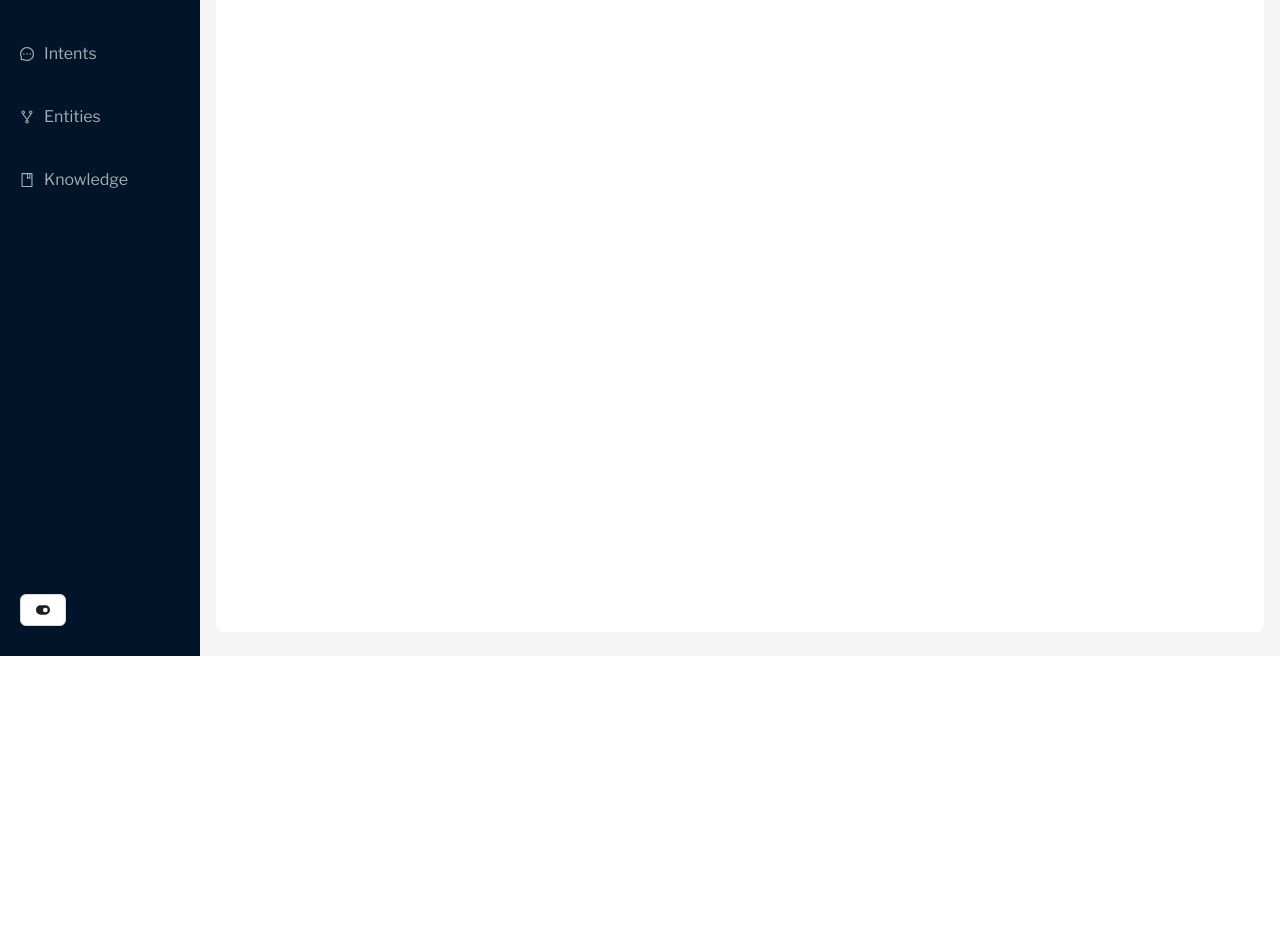
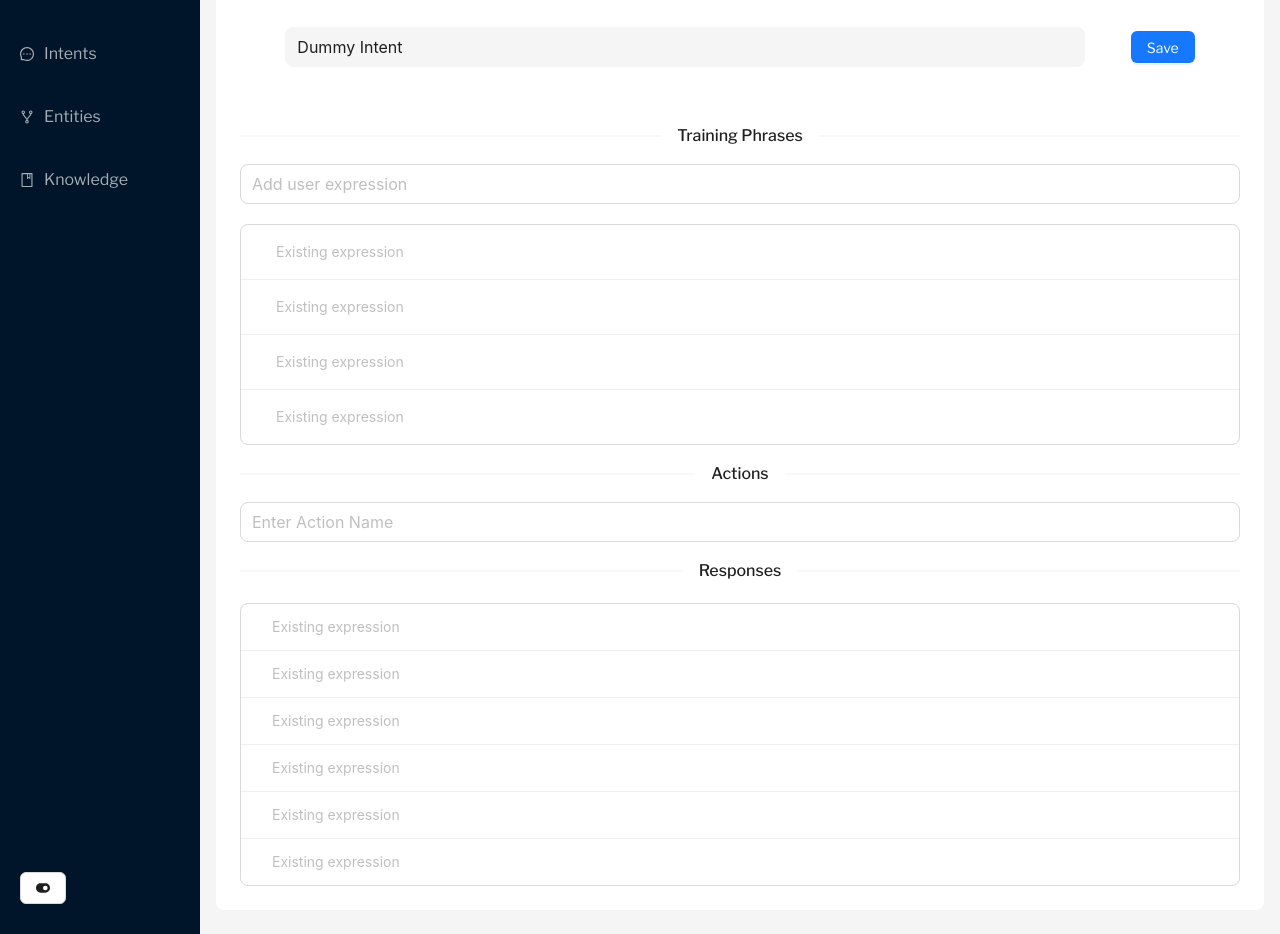
Before and after one commit to BryleCunanan/ai360-studio, a React (Vite) app: page /intentdummy in a window 1280 px wide. Shown: the part 140-1074 px from the top of the page. Before the commit the page ends 800 px from the top, so only its background shows below. Built offline with nearby package versions, Linux system fonts and the light colour scheme.

Commit message:
Added dummy content

```diff
--- a/src/App.jsx
+++ b/src/App.jsx
@@ -9,6 +9,8 @@ import Home from "./pages/Home";
 import Intent from "./pages/Intent";
 import Entities from "./pages/Entities";
 import Knowledge from "./pages/Knowledge";
+import IntentDummy from "./pages/IntentDummy";
+import EntityDummy from "./pages/EntityDummy";
 
 const { Header, Sider, Content } = Layout;
 function App() {
@@ -61,6 +63,8 @@ function App() {
               <Route path="/intents" element={<Intent />}></Route>
               <Route path="/entities" element={<Entities />}></Route>
               <Route path="/knowledge" element={<Knowledge />}></Route>
+              <Route path="/intentdummy" element={<IntentDummy />}></Route>
+              <Route path="/entitydummy" element={<EntityDummy />}></Route>
             </Routes>
           </Content>
         </Layout>
--- /dev/null
+++ b/src/components/ResponseList.jsx
@@ -0,0 +1,49 @@
+import { List, Input } from "antd";
+
+const ResponseList = () => {
+  const items = [
+    <Input
+      variant="borderless"
+      placeholder="Existing expression"
+      size="small"
+    />,
+    <Input
+      variant="borderless"
+      placeholder="Existing expression"
+      size="small"
+    />,
+    <Input
+      variant="borderless"
+      placeholder="Existing expression"
+      size="small"
+    />,
+    <Input
+      variant="borderless"
+      placeholder="Existing expression"
+      size="small"
+    />,
+    <Input
+      variant="borderless"
+      placeholder="Existing expression"
+      size="small"
+    />,
+    <Input
+      variant="borderless"
+      placeholder="Existing expression"
+      size="small"
+    />,
+  ];
+
+  return (
+    <div>
+      <List
+        dataSource={items}
+        bordered
+        style={{ marginTop: 20 }}
+        renderItem={(item, index) => <List.Item>{item}</List.Item>}
+      />
+    </div>
+  );
+};
+
+export default ResponseList;
--- /dev/null
+++ b/src/components/TrainingList.jsx
@@ -0,0 +1,25 @@
+import { Input, List } from "antd";
+
+const TrainingList = () => {
+  const items = [
+    <Input variant="borderless" placeholder="Existing expression" />,
+    <Input variant="borderless" placeholder="Existing expression" />,
+    <Input variant="borderless" placeholder="Existing expression" />,
+    <Input variant="borderless" placeholder="Existing expression" />,
+  ];
+
+  return (
+    <div>
+      <Input placeholder="Add user expression" size="large" />
+
+      <List
+        dataSource={items}
+        bordered
+        style={{ marginTop: 20 }}
+        renderItem={(item, index) => <List.Item>{item}</List.Item>}
+      />
+    </div>
+  );
+};
+
+export default TrainingList;
--- a/src/pages/Entities.jsx
+++ b/src/pages/Entities.jsx
@@ -1,10 +1,19 @@
 import { Flex, Divider, List, Input, Button } from "antd";
+import { Link } from "react-router-dom";
 
 const data = [
-  "Reference Value",
-  "Reference Value",
-  "Reference Value",
-  "Reference Value",
+  <Link to="/entitydummy" style={{ width: 800 }}>
+    Reference value
+  </Link>,
+  <Link to="/entitydummy" style={{ width: 800 }}>
+    Reference value
+  </Link>,
+  <Link to="/entitydummy" style={{ width: 800 }}>
+    Reference value
+  </Link>,
+  <Link to="/entitydummy" style={{ width: 800 }}>
+    Reference value
+  </Link>,
 ];
 
 const boxStyle = {
@@ -30,6 +39,7 @@ const Entities = () => {
       <Divider />
       <div>
         <List
+          style={{ textAlign: "left" }}
           size="small"
           bordered
           dataSource={data}
--- /dev/null
+++ b/src/pages/EntityDummy.jsx
@@ -0,0 +1,7 @@
+import React from "react";
+
+const EntityDummy = () => {
+  return <div>EntityDummy</div>;
+};
+
+export default EntityDummy;
--- a/src/pages/Intent.jsx
+++ b/src/pages/Intent.jsx
@@ -1,81 +1,50 @@
-import { Divider, Flex, Button, Input } from "antd";
-import React from "react";
+import { Divider, Input, List } from "antd";
+import { DeleteFilled } from "@ant-design/icons";
 
-const boxStyle = {
-  width: "100%",
-  height: 120,
-  marginTop: 15,
-};
+const { Search } = Input;
 
-const Intents = () => {
+const onSearch = (value, _e, info) => console.log(info?.source, value);
+
+const data = [
+  { title: "Dummy Intent" },
+  {
+    title: "other intents",
+  },
+];
+
+const Intent = () => {
   return (
     <>
       <div>
-        <Flex style={boxStyle} justify="space-evenly" align="center">
-          <Input
-            style={{ width: 800 }}
-            size="large"
-            placeholder="Intent Name"
-            variant="filled"
-          />
-          <Button type="primary">Save</Button>
-        </Flex>
+        <Search
+          placeholder="Search Intents"
+          allowClear
+          onSearch={onSearch}
+          style={{ width: 800 }}
+        />
       </div>
-      <Divider>Training Phrases</Divider>
+      <Divider orientation="left">Intents</Divider>
       <div>
-        <Input placeholder="Add user expression" />
-
-        <ul style={{ marginTop: 15 }}>
-          <li>
-            <Input placeholder="Existing expression" />
-          </li>
-          <li>
-            <Input placeholder="Existing expression" />
-          </li>
-          <li>
-            <Input placeholder="Existing expression" />
-          </li>
-          <li>
-            <Input placeholder="Existing expression" />
-          </li>
-        </ul>
-      </div>
-      <Divider>Actions</Divider>
-      <div>
-        <Input placeholder="Enter Action Name" />
-      </div>
-
-      <Divider>Responses</Divider>
-      <div>
-        <ul style={{ marginTop: 15 }}>
-          <li>
-            <Input placeholder="Existing expression" />
-          </li>
-          <li>
-            <Input placeholder="Existing expression" />
-          </li>
-          <li>
-            <Input placeholder="Existing expression" />
-          </li>
-          <li>
-            <Input placeholder="Existing expression" />
-          </li>
-          <li>
-            <Input placeholder="Existing expression" />
-          </li>
-          <li>
-            <Input placeholder="Existing expression" />
-          </li>
-          <li>
-            <Input placeholder="Existing expression" />
-          </li>
-          <li>
-            <Input placeholder="Existing expression" />
-          </li>
-        </ul>
+        <List
+          style={{ textAlign: "left" }}
+          itemLayout="horizontal"
+          dataSource={data}
+          renderItem={(item, index) => (
+            <List.Item
+              actions={[
+                <a key="list-intent-followup">Add Follow-up Intent</a>,
+                <a key="list-intent-delete">
+                  <DeleteFilled />
+                </a>,
+              ]}
+            >
+              <List.Item.Meta title={<a href="/intentdummy">{item.title}</a>} />
+            </List.Item>
+          )}
+        />
       </div>
     </>
   );
 };
 
-export default Intents;
+export default Intent;
--- /dev/null
+++ b/src/pages/IntentDummy.jsx
@@ -0,0 +1,44 @@
+import { Divider, Flex, Button, Input, List } from "antd";
+import React from "react";
+import TrainingList from "../components/TrainingList";
+import ResponseList from "../components/ResponseList";
+
+const boxStyle = {
+  width: "100%",
+  height: 120,
+  marginTop: 15,
+};
+
+const IntentDummy = () => {
+  return (
+    <>
+      <div>
+        <Flex style={boxStyle} justify="space-evenly" align="center">
+          <Input
+            style={{ width: 800 }}
+            size="large"
+            placeholder="Intent Name"
+            variant="filled"
+            defaultValue="Dummy Intent"
+          />
+          <Button type="primary">Save</Button>
+        </Flex>
+      </div>
+      <Divider>Training Phrases</Divider>
+      <div>
+        <TrainingList />
+      </div>
+      <Divider>Actions</Divider>
+      <div>
+        <Input placeholder="Enter Action Name" size="large" />
+      </div>
+
+      <Divider>Responses</Divider>
+      <div>
+        <ResponseList />
+      </div>
+    </>
+  );
+};
+
+export default IntentDummy;
```
